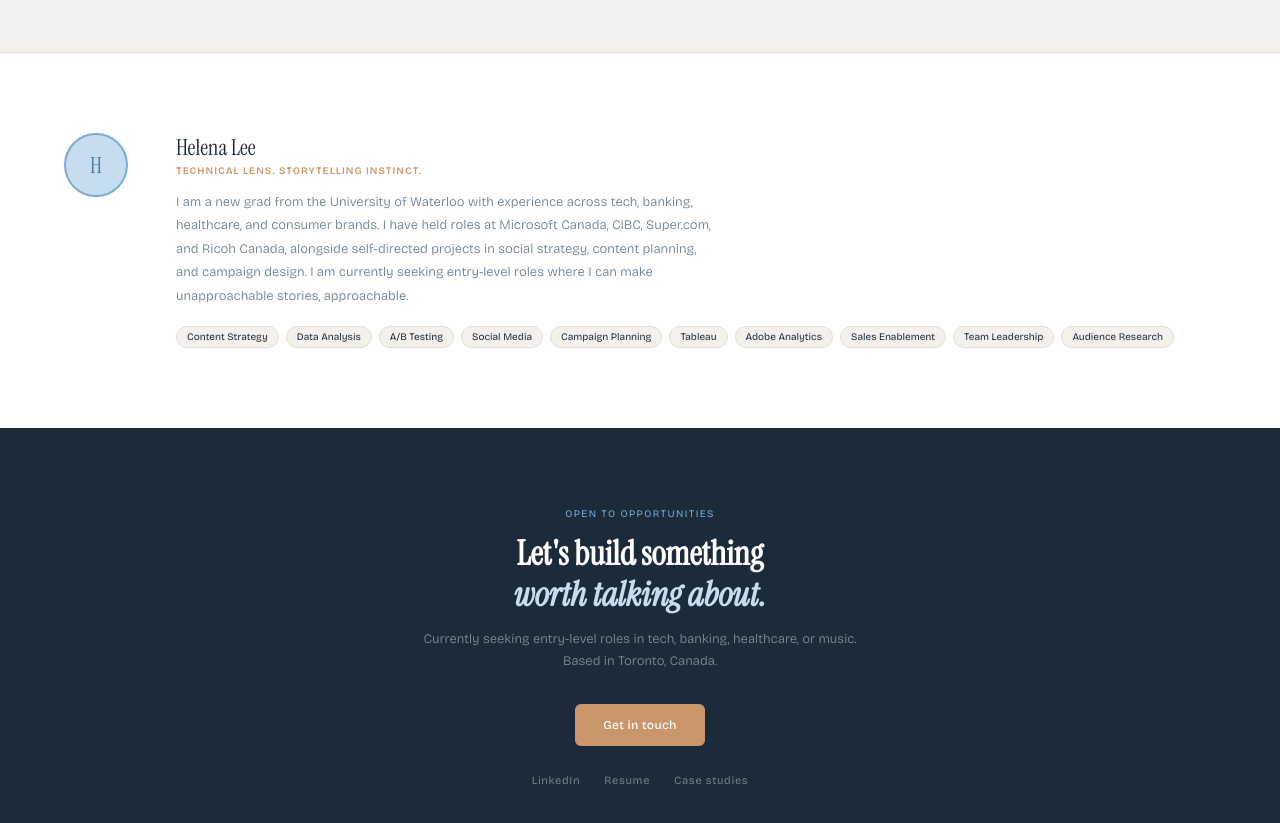
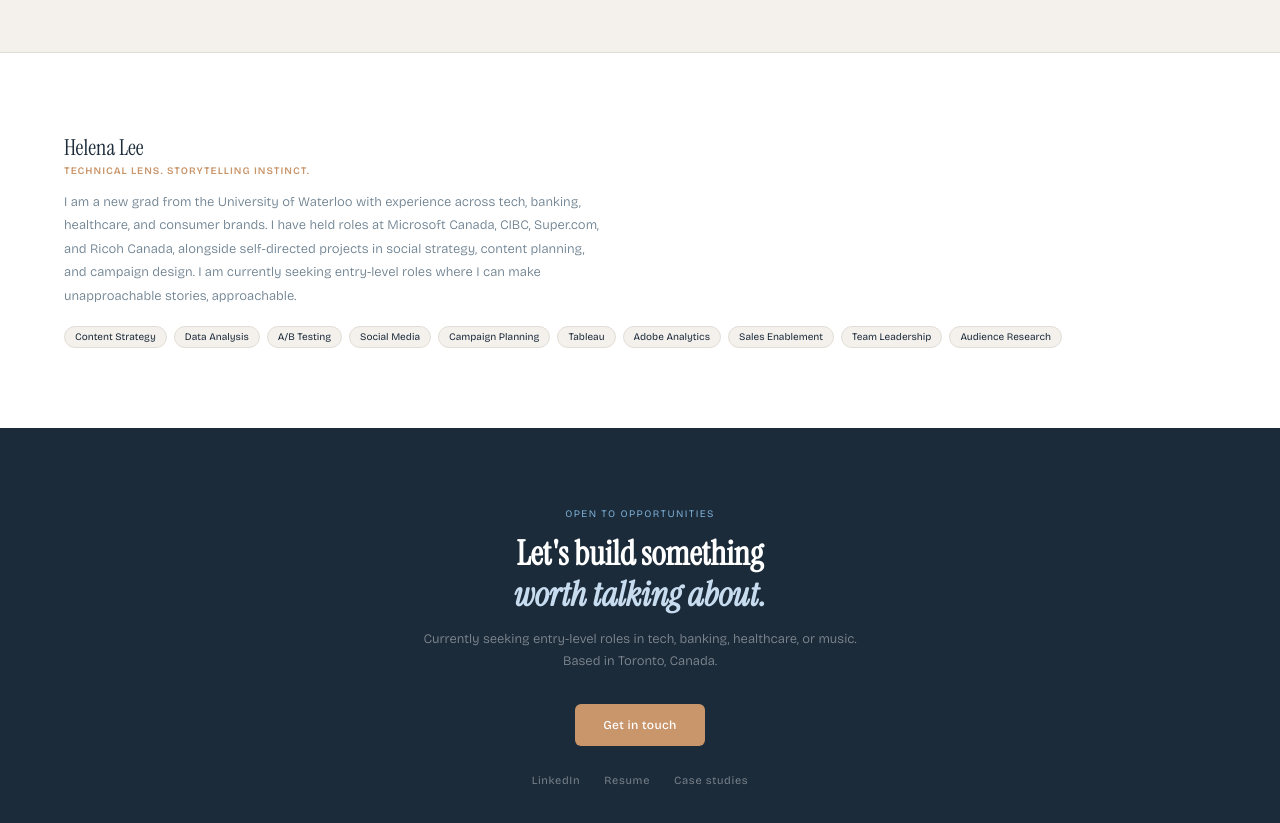
Before and after one commit to helenalee1/helenalee1.github.io, a plain HTML site: page index.html in a window 1280 px wide. Shown: the part 1820-2643 px from the top of the page. Drawn offline with nearby package versions, Linux system fonts and the light colour scheme.

Commit message:
getting rid of H avatar on landing page

```diff
--- a/index.html
+++ b/index.html
@@ -164,7 +164,6 @@
 
   <!-- ABOUT -->
   <section class="about" id="about" aria-label="About Helena">
-    <div class="about-avatar" aria-hidden="true">H</div>
     <div class="about-content">
       <div class="about-name">Helena Lee</div>
       <div class="about-tagline">Technical lens. Storytelling instinct.</div>
```
